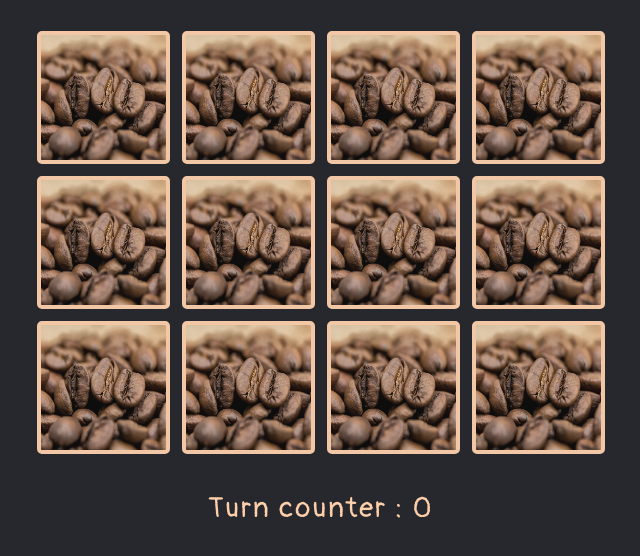
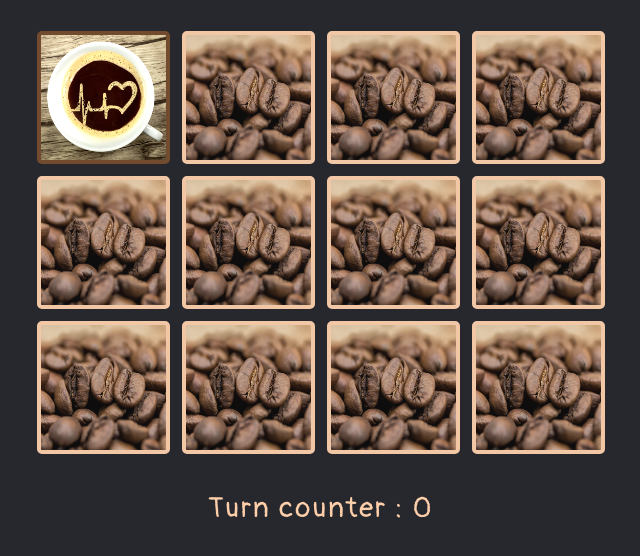
Before and after one commit to AdamGorski56/MemoryGame, a plain HTML site: page index.html in a window 1280 px wide. Both pictures are taken after a click on the element 422 px from the left and 245 px from the top of the page. Shown: the part 148-704 px from the top of the page, without its empty margins (319-959 px from the left). Drawn offline with nearby package versions, Linux system fonts and the light colour scheme.

Commit message:
second commit

```diff
--- a/css/style.css
+++ b/css/style.css
@@ -62,3 +62,16 @@ border: 4px solid #583a23;
 filter: brightness(130%);
 
 }
+
+.cardActive{
+    width:125px;
+    height:125px;
+    display: inline-block;
+    margin: 3px;
+    background-image: url(../images/icon.jpg) ;
+    border: 4px solid #583a23;
+    border-radius: 5px;
+    cursor: default;
+    filter: brightness(130%);
+    transition: all .3s ease-in-out;
+}
--- a/index.html
+++ b/index.html
@@ -47,7 +47,7 @@
 
 </main>
 
-
+<script src="https://ajax.googleapis.com/ajax/libs/jquery/3.4.1/jquery.min.js"></script>
 <script src="memory.js"></script>
 
 
--- a/memory.js
+++ b/memory.js
@@ -1,3 +1,89 @@
 const cards = ["coffee-heart.jpg", "coffee-heart.jpg", "coffeehold.jpg", "coffeehold.jpg",
 "kawa-1.jpg", "kawa-1.jpg", "kawa2.jpg", "kawa2.jpg", "kawa-5526.jpg", "kawa-5526.jpg",
- "KawaAZ.jpg", "KawaAZ.jpg"]
+ "KawaAZ.jpg", "KawaAZ.jpg"];
+
+
+ const c0 = document.getElementById('c0');
+ const c1 = document.getElementById('c1');
+ const c2 = document.getElementById('c2');
+ const c3 = document.getElementById('c3');
+
+ const c4 = document.getElementById('c4');
+ const c5 = document.getElementById('c5');
+ const c6 = document.getElementById('c6');
+ const c7 = document.getElementById('c7');
+
+ const c8 = document.getElementById('c8');
+ const c9 = document.getElementById('c9');
+ const c10 = document.getElementById('c10');
+ const c11 = document.getElementById('c11');
+
+ c0.addEventListener("click", function() {revealCard(0);});
+ c1.addEventListener("click", function() {revealCard(1);});
+ c2.addEventListener("click", function() {revealCard(2);});
+ c3.addEventListener("click", function() {revealCard(3);});
+
+ c4.addEventListener("click", function() {revealCard(4);});
+ c5.addEventListener("click", function() {revealCard(5);});
+ c6.addEventListener("click", function() {revealCard(6);});
+ c7.addEventListener("click", function() {revealCard(7);});
+
+ c8.addEventListener("click", function() {revealCard(8);});
+ c9.addEventListener("click", function() {revealCard(9);});
+ c10.addEventListener("click", function() {revealCard(10);});
+ c11.addEventListener("click", function() {revealCard(11);});
+
+ let oneVisible = false;
+ let turnCounter = 0;
+ let visibleCardNr;
+
+ function revealCard(nr){
+
+        let obraz = "url(./images/" + cards[nr] + ")";
+
+        $('#c'+nr).css('background-image', obraz);
+        $('#c'+nr).addClass('cardActive');
+        $('#c'+nr).removeClass('card');
+
+
+        let opacityValue = $('#c'+nr).css('opacity');
+        if (opacityValue != 0){
+
+
+
+            if(oneVisible == false){
+                                        //first card
+                oneVisible = true;
+                visibleCardNr = nr;
+            }
+
+            else{
+                                        //second card
+                if(cards[visibleCardNr] == cards[nr]){
+                    setTimeout(function(){hide2cards(visibleCardNr, nr)}, 750);
+                }
+                else{
+                    setTimeout(function(){restore2cards(visibleCardNr, nr)}, 750);
+            }
+
+        turnCounter++;
+        $('.score').html('Turn counter: '+turnCounter);
+        oneVisible = false;
+        }
+    }
+ }
+
+ function hide2cards (card1, card2){
+ $('#c'+card1).css('opacity', 0);
+ $('#c'+card2).css('opacity', 0);
+ }
+
+ function restore2cards (card1, card2){
+    $('#c'+card1).css('background-image', 'url(./images/icon.jpg)');
+    $('#c'+card1).addClass('card');
+    $('#c'+card1).removeClass('cardActive');
+    $('#c'+card2).css('background-image', 'url(./images/icon.jpg)');
+    $('#c'+card2).addClass('card');
+    $('#c'+card2).removeClass('cardActive');
+
+ }
```
